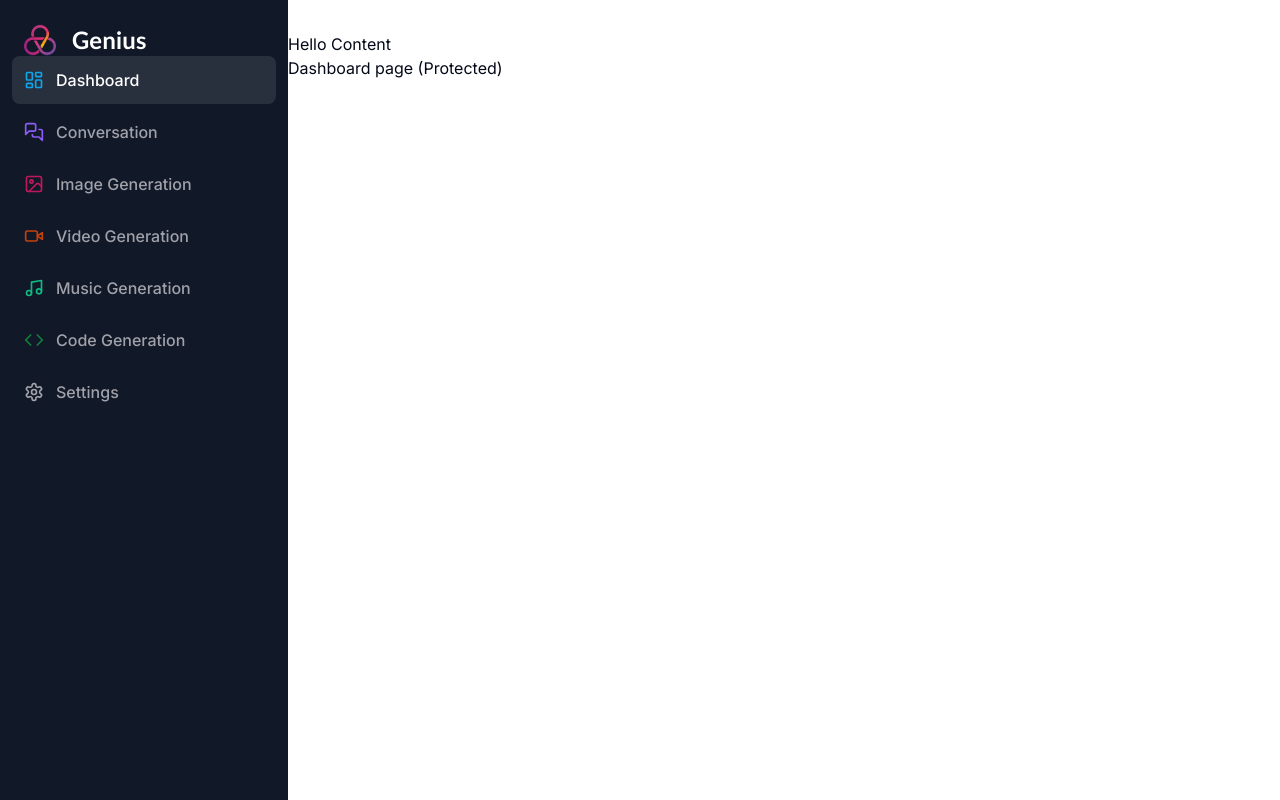
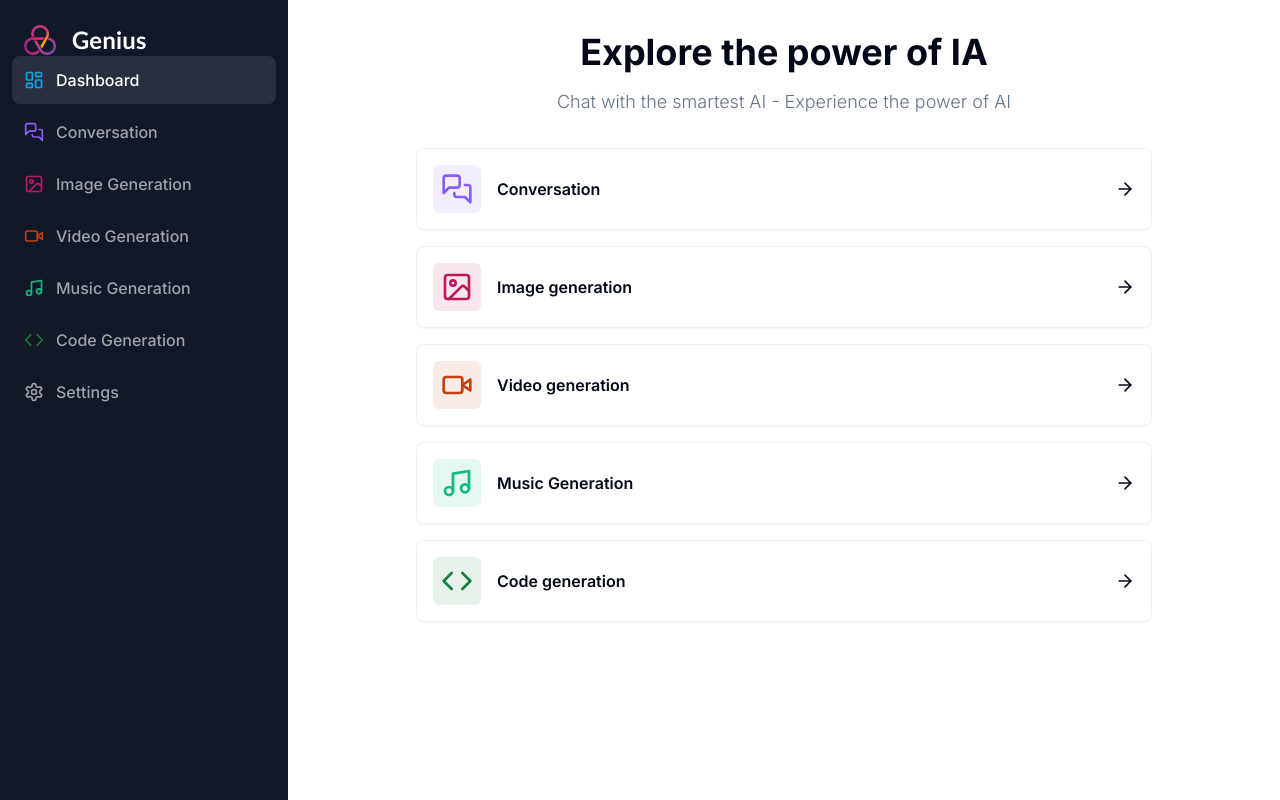
Before and after one commit to nglaizette/my-ai-saas-app, a Next.js app: page /dashboard in a window 1280 px wide. Built offline with nearby package versions, Linux system fonts and the light colour scheme.

Commit message:
Création dashboard page et import card component provenant de shadui

```diff
--- a/app/(dashboard)/(routes)/dashboard/page.tsx
+++ b/app/(dashboard)/(routes)/dashboard/page.tsx
@@ -1,7 +1,81 @@
+"use client";
+
+import { ArrowRight, Code, ImageIcon, MessagesSquare, Music, VideoIcon} from "lucide-react";
+
+import { Card } from "@/components/ui/card";
+import { cn } from "@/lib/utils";
+import { useRouter } from "next/navigation";
+
+const tools = [
+  {
+    label: "Conversation",
+    icon: MessagesSquare,
+    color: "text-violet-500",
+    bgColor: "bg-violet-500/10",
+    href: "/conversation"
+  },
+  {
+    label: "Image generation",
+    icon: ImageIcon,
+    color: "text-pink-700",
+    bgColor: "bg-pink-700/10",
+    href: "/image"
+  },
+  {
+    label: "Video generation",
+    icon: VideoIcon,
+    color: "text-orange-700",
+    bgColor: "bg-orange-700/10",
+    href: "/video"
+  },
+  {
+    label: "Music Generation",
+    icon: Music,
+    color: "text-emerald-500",
+    bgColor: "bg-emerald-500/10",
+    href: "/music"
+  },
+  {
+    label: "Code generation",
+    icon: Code,
+    color: "text-green-700",
+    bgColor: "bg-green-700/10",
+    href: "/code"
+  },
+]
 export default function DashboardPage() {
+  const router = useRouter();
   return (
     <div>
-      <p>Dashboard page (Protected)</p>
+      <div className="mb-8 space-y-4">
+        <h2 className="text-2xl md:text-4xl font-bold text-center">
+          Explore the power of IA
+        </h2>
+        <p className="text-muted-foreground font-light text-sm md:text-lg text-center">
+          Chat with the smartest AI - Experience the power of AI
+        </p>
+      </div>
+      <div className="px-4 md:px-20 lg:px-32 space-y-4">
+        {
+          tools.map((tool)=>(
+            <Card
+              onClick={()=> router.push(tool.href)}
+              key={tool.href}
+              className="p-4 border-black/5 flex items-center justify-between hover:shadow-md transition cursor-pointer"
+              >
+                <div className="flex items-center gap-x-4">
+                  <div className={cn("p-2 w-fit rounded-md", tool.bgColor)}>
+                    <tool.icon className={cn("w-8 h-8", tool.color)} />
+                  </div>
+                  <div className="font-semibold">
+                    {tool.label}
+                  </div>
+                </div>
+                <ArrowRight className="w-5 h-5"/>
+              </Card>
+          ))
+        }
+      </div>
     </div>
     );
 }
--- a/app/(dashboard)/layout.tsx
+++ b/app/(dashboard)/layout.tsx
@@ -15,7 +15,6 @@
 			</div>
 			<main className="md:pl-72">
 				<Navbar />
-				Hello Content
 				{children}
 			</main>
 		</div>
--- /dev/null
+++ b/components/ui/card.tsx
@@ -0,0 +1,79 @@
+import * as React from "react"
+
+import { cn } from "@/lib/utils"
+
+const Card = React.forwardRef<
+  HTMLDivElement,
+  React.HTMLAttributes<HTMLDivElement>
+>(({ className, ...props }, ref) => (
+  <div
+    ref={ref}
+    className={cn(
+      "rounded-lg border bg-card text-card-foreground shadow-sm",
+      className
+    )}
+    {...props}
+  />
+))
+Card.displayName = "Card"
+
+const CardHeader = React.forwardRef<
+  HTMLDivElement,
+  React.HTMLAttributes<HTMLDivElement>
+>(({ className, ...props }, ref) => (
+  <div
+    ref={ref}
+    className={cn("flex flex-col space-y-1.5 p-6", className)}
+    {...props}
+  />
+))
+CardHeader.displayName = "CardHeader"
+
+const CardTitle = React.forwardRef<
+  HTMLParagraphElement,
+  React.HTMLAttributes<HTMLHeadingElement>
+>(({ className, ...props }, ref) => (
+  <h3
+    ref={ref}
+    className={cn(
+      "text-2xl font-semibold leading-none tracking-tight",
+      className
+    )}
+    {...props}
+  />
+))
+CardTitle.displayName = "CardTitle"
+
+const CardDescription = React.forwardRef<
+  HTMLParagraphElement,
+  React.HTMLAttributes<HTMLParagraphElement>
+>(({ className, ...props }, ref) => (
+  <p
+    ref={ref}
+    className={cn("text-sm text-muted-foreground", className)}
+    {...props}
+  />
+))
+CardDescription.displayName = "CardDescription"
+
+const CardContent = React.forwardRef<
+  HTMLDivElement,
+  React.HTMLAttributes<HTMLDivElement>
+>(({ className, ...props }, ref) => (
+  <div ref={ref} className={cn("p-6 pt-0", className)} {...props} />
+))
+CardContent.displayName = "CardContent"
+
+const CardFooter = React.forwardRef<
+  HTMLDivElement,
+  React.HTMLAttributes<HTMLDivElement>
+>(({ className, ...props }, ref) => (
+  <div
+    ref={ref}
+    className={cn("flex items-center p-6 pt-0", className)}
+    {...props}
+  />
+))
+CardFooter.displayName = "CardFooter"
+
+export { Card, CardHeader, CardFooter, CardTitle, CardDescription, CardContent }
```
